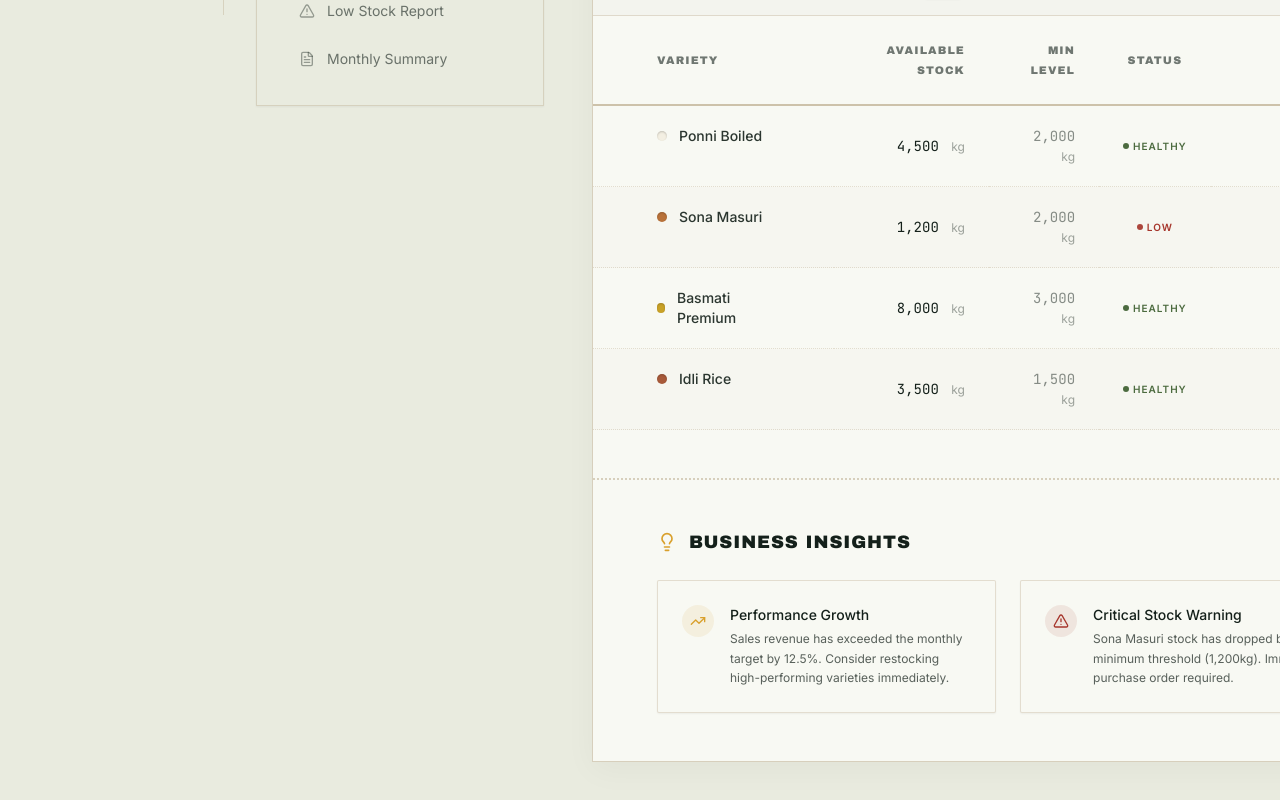
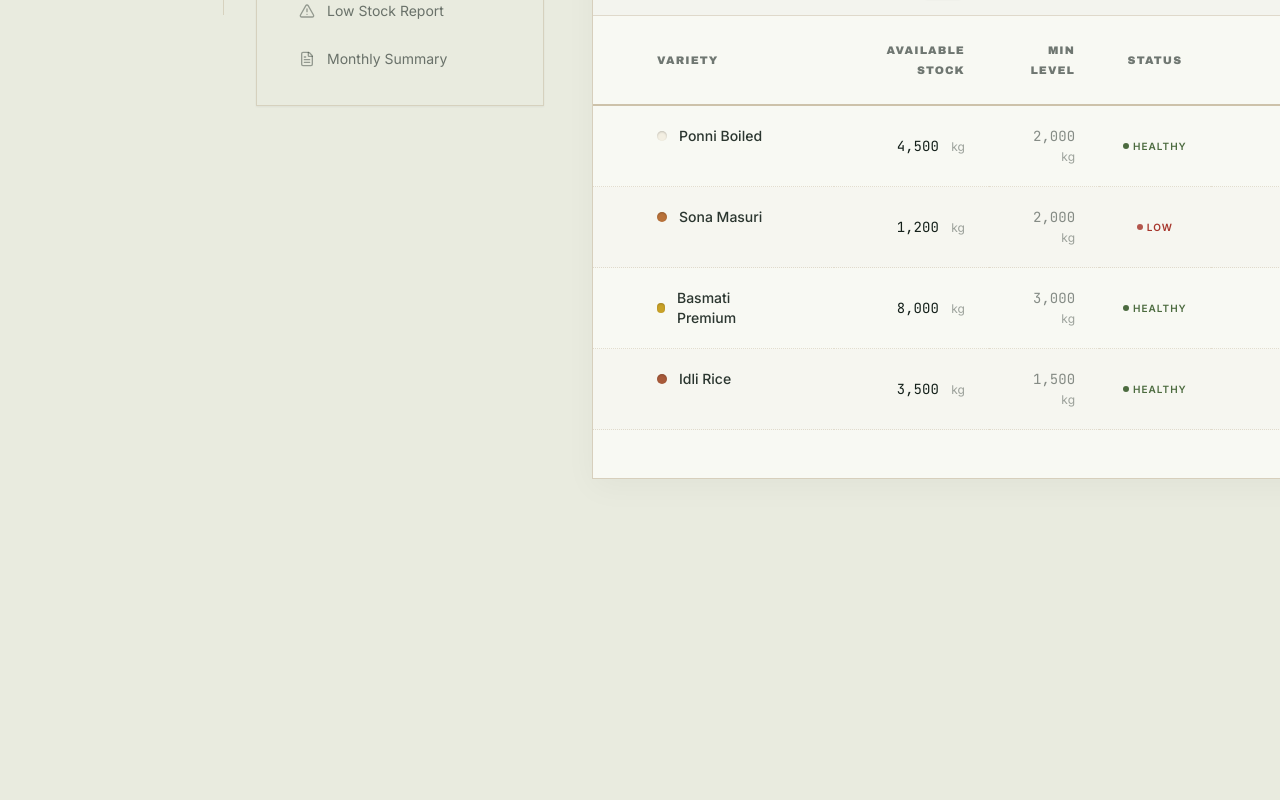
Before and after one commit to SanjayMuthuswamy/mandi-ledger, a React (Vite) app: page /reports in a window 1280 px wide. Shown: the part 793-1593 px from the top of the page. After the commit the page ends 1400 px from the top, so only its background shows below. Built offline with nearby package versions, Linux system fonts and the light colour scheme.

Commit message:
remove business insights panel from reports

```diff
--- a/src/pages/Reports.tsx
+++ b/src/pages/Reports.tsx
@@ -378,39 +378,7 @@ export function Reports() {
               )}
             </div>
 
-            {/* Document Insights Panel */}
-            {['inventory', 'sales', 'purchases'].includes(activeReport) && (
-              <div className="px-8 md:px-16 py-12 bg-[#F8F9F3] border-t-2 border-brass/30 border-dotted mt-auto">
-                <div className="flex items-center gap-3 mb-6">
-                  <Lightbulb size={20} className="text-turmeric" />
-                  <h3 className="font-display text-lg uppercase tracking-wider text-ink">Business Insights</h3>
-                </div>
-                <div className="grid grid-cols-1 md:grid-cols-2 gap-6">
-                  <div className="bg-stone-light p-6 border border-brass/20 rounded-sm shadow-sm flex items-start gap-4">
-                    <div className="w-8 h-8 rounded-full bg-turmeric/10 flex items-center justify-center shrink-0">
-                      <TrendingUp size={16} className="text-turmeric" />
-                    </div>
-                    <div>
-                      <h4 className="font-sans font-medium text-sm text-ink mb-1">Performance Growth</h4>
-                      <p className="font-sans text-xs text-ink/70 leading-relaxed">
-                        Sales revenue has exceeded the monthly target by 12.5%. Consider restocking high-performing varieties immediately.
-                      </p>
-                    </div>
-                  </div>
-                  <div className="bg-stone-light p-6 border border-brass/20 rounded-sm shadow-sm flex items-start gap-4">
-                    <div className="w-8 h-8 rounded-full bg-ledger-red/10 flex items-center justify-center shrink-0">
-                      <AlertTriangle size={16} className="text-ledger-red" />
-                    </div>
-                    <div>
-                      <h4 className="font-sans font-medium text-sm text-ink mb-1">Critical Stock Warning</h4>
-                      <p className="font-sans text-xs text-ink/70 leading-relaxed">
-                        Sona Masuri stock has dropped below the minimum threshold (1,200kg). Immediate purchase order required.
-                      </p>
-                    </div>
-                  </div>
-                </div>
-              </div>
-            )}
+
           </motion.div>
         </div>
       </div>
```
